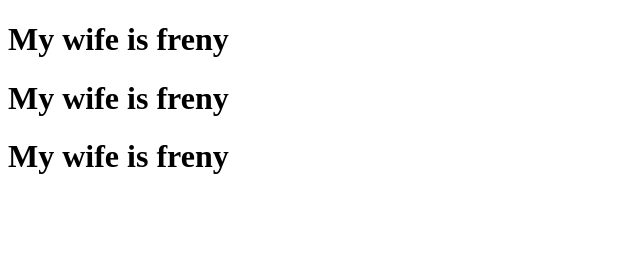
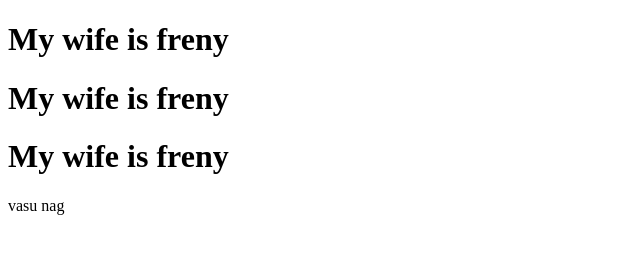
Before and after one commit to Vasusn/freny, a plain HTML site: page index.html in a window 1280 px wide. Shown: the full height of the page, 0-640 px from the left. Drawn offline with Linux system fonts and the light colour scheme.

```diff
--- a/index.html
+++ b/index.html
@@ -9,6 +9,6 @@
     <h1>My wife is freny</h1>
     <h1>My wife is freny</h1>
     <h1>My wife is freny</h1>
-
+    vasu nag
 </body>
 </html>
```
